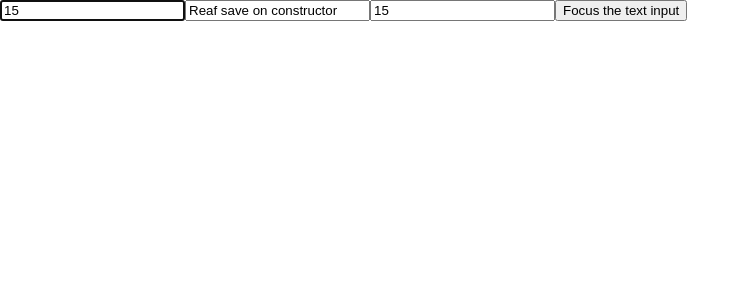
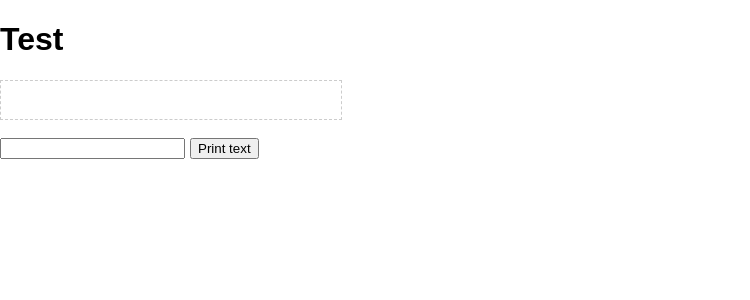
Before and after one commit to vladtihonovskiy/react-lessons-new, a React (Create React App) app: page / in a window 1280 px wide. Shown: the top 300 px of the page, without its empty margins (0-750 px from the left). Built offline with nearby package versions, Linux system fonts and the light colour scheme.

Commit message:
first commit

```diff
--- a/src/App.js
+++ b/src/App.js
@@ -3,68 +3,32 @@ import logo from './logo.svg';
 import './App.css';
 import ReactDOM from "react-dom";
 
+import Children from "./component/Children";
+
 class App extends React.Component {
 	constructor(props) {
 		super(props);
 
-		this.textInputSmartInputCreating = React.createRef();
-
-		this.text = "";
-		// create a ref to store the textInput DOM element
-		//this.textInputSmartInput = 5;
+		this.state = {
+			text: ''
+		}
 	}
 
-	state = {
-		text: ""
-	}
-
-	componentDidMount() {
-		this.refs.textInputSmartInput.value = 15;
-		this.refs.textInputSmartInput.focus();
-
+	handlePrintText(text) {
 		this.setState({
-			text:  this.refs.textInputSmartInput.value
+			text: text
 		});
-
-		this.textInputSmartInputCreating.current.value = "Reaf save on constructor";
-	}
-
-	focusTextInput = () => {
-
-		console.log(this.refs);
-
-		this.setState({
-			text:  this.refs.textInputSmartInput.value
-		});
-		// Explicitly focus the text input using the raw DOM API
-		// // Note: we're accessing "current" to get the DOM node
-		// console.log(this.refs);
-		// this.refs.textInput.focus();
-
-		this.textInputSmartInputCreating.current.value = this.refs.textInputSmartInput.value;
 	}
 
 	render() {
-		// tell React that we want to associate the <input> ref
-		// with the `textInput` that we created in the constructor
-		//console.log(this.textInputSmartInput);
-		return (
+		return(
 			<div>
-				<input
-					type="text"
-					onChange={this.focusTextInput}
-					ref={"textInputSmartInput"} />
-
-				<input
-					type="text"
-					onChange={this.focusTextInput}
-					ref={this.textInputSmartInputCreating} />
-
-				<input type="text" value={this.state.text} />
-				<input
-					type="button"
-					value="Focus the text input"
-					onClick={this.focusTextInput}
+				<h1>Test</h1>
+				<div style={{padding: '10px 20px', width: '300px', textAlign: 'center', border: '1px dashed #cccccc'}}>{(this.state.text!='') ? this.state.text : <span>&nbsp;</span>}</div>
+				<br />
+				<Children
+					text={this.state.text}
+					onPrintText={this.handlePrintText.bind(this)}
 				/>
 			</div>
 		);
--- /dev/null
+++ b/src/component/Children.js
@@ -0,0 +1,49 @@
+import React from "react";
+
+
+class Children extends React.Component {
+	constructor(props) {
+		super(props);
+
+		this.state = {
+			text: ''
+		}
+	}
+
+	componentWillMount() {
+		console.log('componentWillMount');
+	}
+
+	componentDidMount() {
+		console.log('componentDidMount');
+	}
+
+	componentWillReceiveProps(nextProps) {
+		console.log('componentWillReceiveProps');
+
+		this.setState({
+			text: nextProps.text
+		});
+	}
+
+	onChangeInput(event) {
+		this.setState({
+			text: event.target.value
+		});
+	}
+
+	onPrintText() {
+		this.props.onPrintText(this.state.text);
+	}
+
+	render() {
+		return (
+			<div>
+				<input type="text" value={this.state.text} onChange={this.onChangeInput.bind(this)} style={{marginRight: '5px'}}/>
+				<button onClick={this.onPrintText.bind(this)}>Print text</button>
+			</div>
+		);
+	}
+}
+
+export default Children;
```
